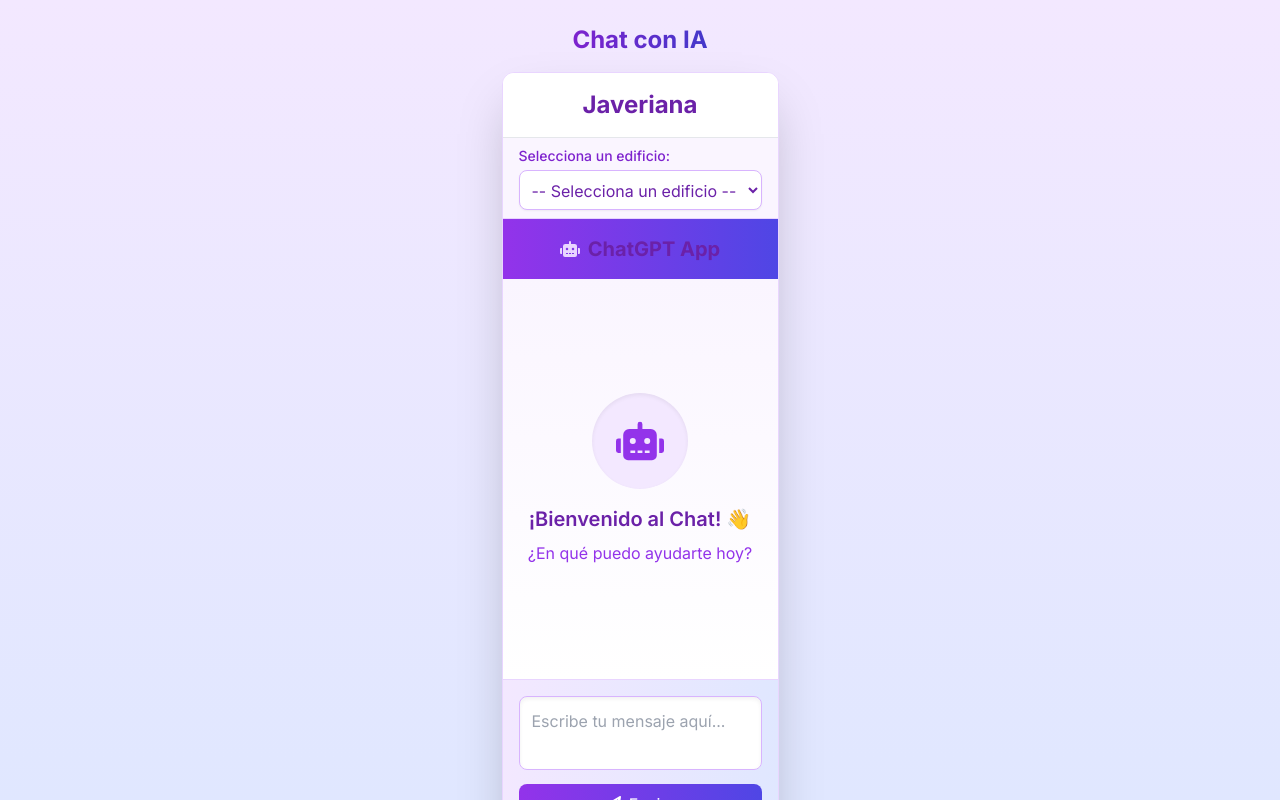
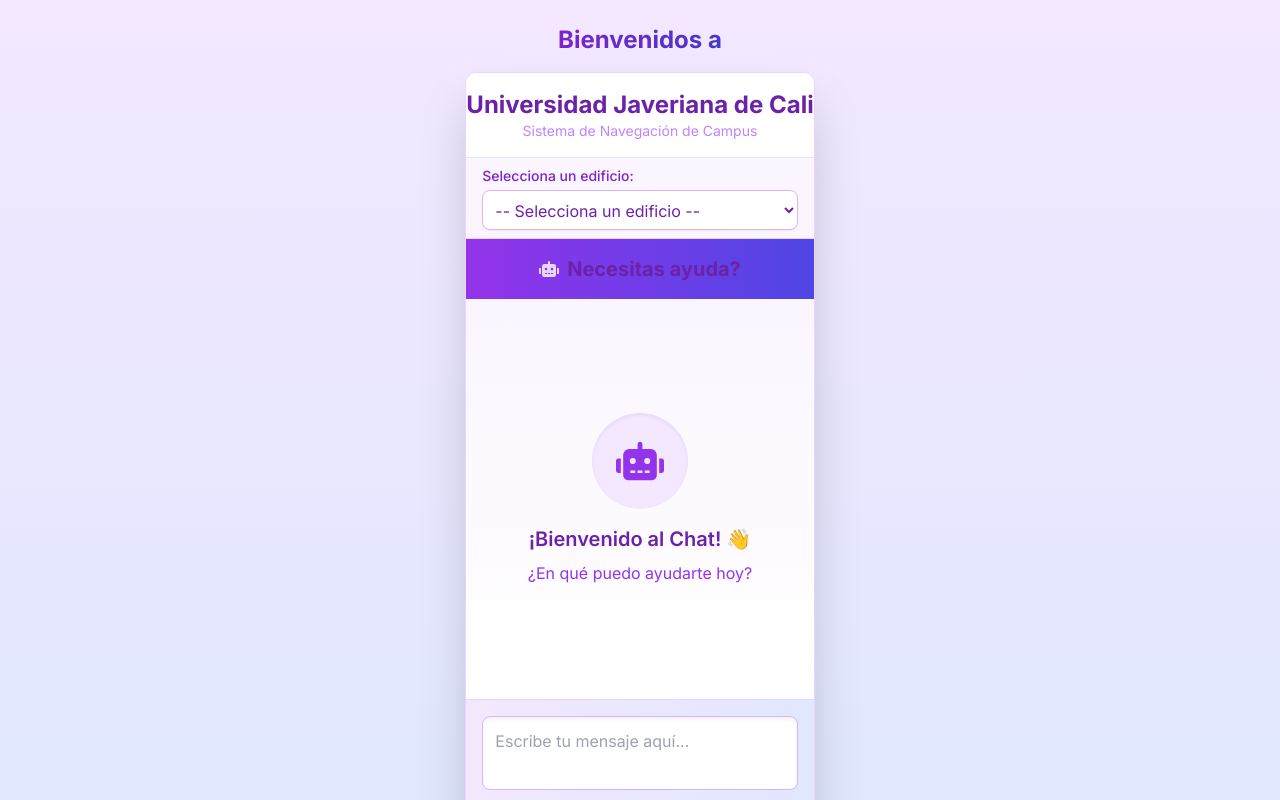
Before and after one commit to Allrg1104/full-Stack-SB-from, a React (Vite) app: page / in a window 1280 px wide. Built offline with nearby package versions, Linux system fonts and the light colour scheme.

Commit message:
Se corrigen titulos en Fron

```diff
--- a/src/App.jsx
+++ b/src/App.jsx
@@ -5,7 +5,7 @@
   return (
     <div className="min-h-screen bg-gradient-to-b from-purple-100 to-indigo-100 flex flex-col items-center p-4">
       <h1 className="text-2xl font-bold text-transparent bg-clip-text bg-gradient-to-r from-purple-700 to-indigo-700 mb-4 mt-2">
-        Chat con IA
+        Bienvenidos a
       </h1>
 
       <div className="w-full max-w-2xl mx-auto flex-1 flex flex-col">
@@ -14,7 +14,7 @@
         </div>
 
         <p className="text-center text-purple-600 font-medium text-sm my-2">
-          Desarrollado con ❤️ para UNICATOLICA 2025
+          Desarrollado como parcial II - ECONOMIA DIGITAL 🤖
         </p>
       </div>
     </div>
--- a/src/components/ChatPrompt.jsx
+++ b/src/components/ChatPrompt.jsx
@@ -78,7 +78,8 @@
     <div className="bg-white shadow-2xl rounded-xl overflow-hidden border border-purple-200 mx-auto max-w-2xl">
       {/* Título */}
       <div className="bg-white py-4 text-center border-b border-gray-200">
-        <h1 className="text-2xl font-bold text-purple-800">Javeriana</h1>
+        <h1 className="text-2xl font-bold text-purple-800">Universidad Javeriana de Cali</h1>
+        <p className="text-purple-400 text-sm">Sistema de Navegación de Campus</p>
       </div>
 
       {/* Selector de edificio */}
@@ -110,7 +111,7 @@
       {/* Chat Header */}
       <div className="bg-gradient-to-r from-purple-600 to-indigo-600 text-white p-4 text-center shadow-md">
         <h2 className="text-xl font-bold flex items-center justify-center">
-          <FaRobot className="mr-2 text-purple-200" /> ChatGPT App
+          <FaRobot className="mr-2 text-purple-200" /> Necesitas ayuda?
         </h2>
       </div>
 
```
